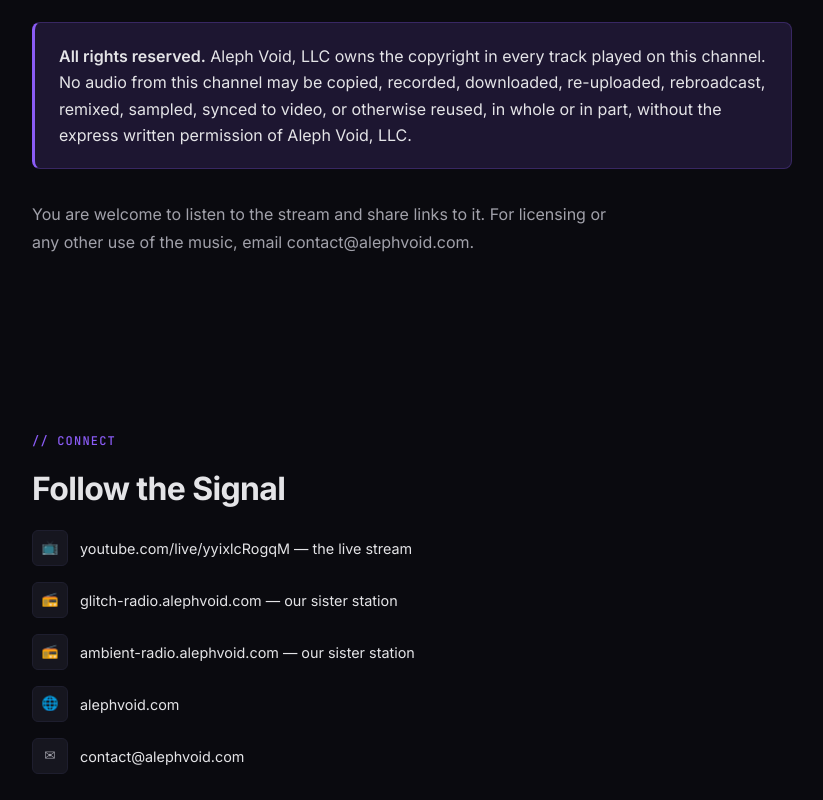
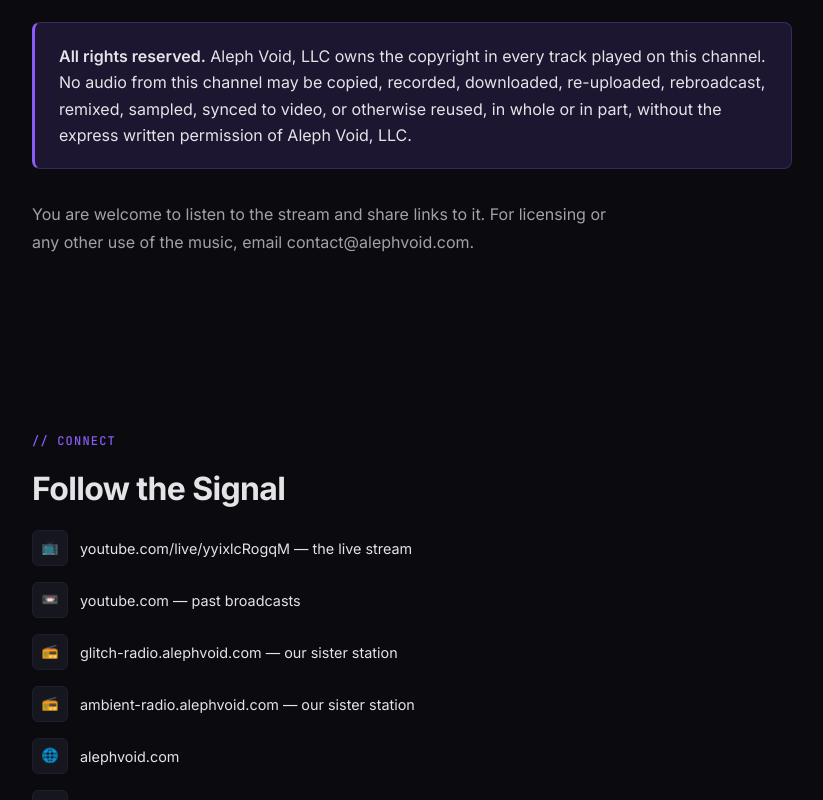
Before and after one commit to aleph-void/chiptune-radio.alephvoid.com, a plain HTML site: page index.html in a window 1280 px wide. Shown: the part 2963-3763 px from the top of the page, without its empty margins (58-881 px from the left). Drawn offline with nearby package versions, Linux system fonts and the light colour scheme.

Commit message:
Link to past broadcasts on YouTube
Add a link to the channel's Live tab, where the archived streams are
listed, under the player and in the links list.

Co-Authored-By: Claude Fable 5.2 <noreply@anthropic.com>

```diff
--- a/index.html
+++ b/index.html
@@ -616,7 +616,7 @@
         <div class="player-frame" id="player"></div>
         <div class="chat-frame" id="chat"></div>
       </div>
-      <p class="player-note">Player not loading? Watch directly on <a href="https://youtube.com/live/yyixlcRogqM?feature=share" target="_blank" rel="noopener noreferrer">YouTube</a>.</p>
+      <p class="player-note">Player not loading? Watch directly on <a href="https://youtube.com/live/yyixlcRogqM?feature=share" target="_blank" rel="noopener noreferrer">YouTube</a>. Missed a show? <a href="https://www.youtube.com/channel/UCTNB-PkdNS29-yreBKGiKKg/streams" target="_blank" rel="noopener noreferrer">Past broadcasts</a> are on YouTube too.</p>
     </div>
   </section>
 
@@ -701,6 +701,10 @@
           <a href="https://youtube.com/live/yyixlcRogqM?feature=share" target="_blank" rel="noopener noreferrer">youtube.com/live/yyixlcRogqM &mdash; the live stream</a>
         </div>
         <div class="connect-link">
+          <span class="icon">&#x1f4fc;</span>
+          <a href="https://www.youtube.com/channel/UCTNB-PkdNS29-yreBKGiKKg/streams" target="_blank" rel="noopener noreferrer">youtube.com &mdash; past broadcasts</a>
+        </div>
+        <div class="connect-link">
           <span class="icon">&#x1f4fb;</span>
           <a href="https://glitch-radio.alephvoid.com/">glitch-radio.alephvoid.com &mdash; our sister station</a>
         </div>
```
